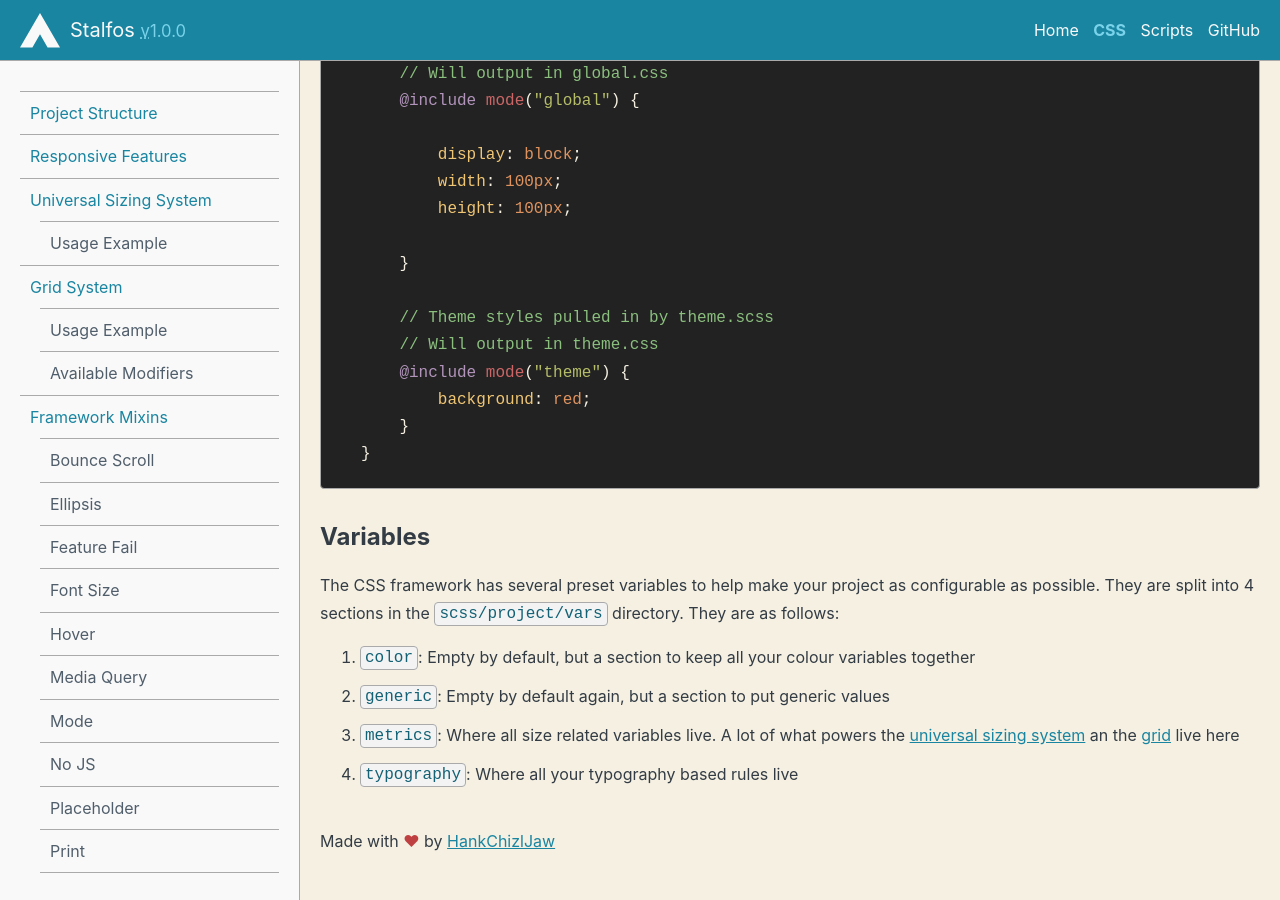
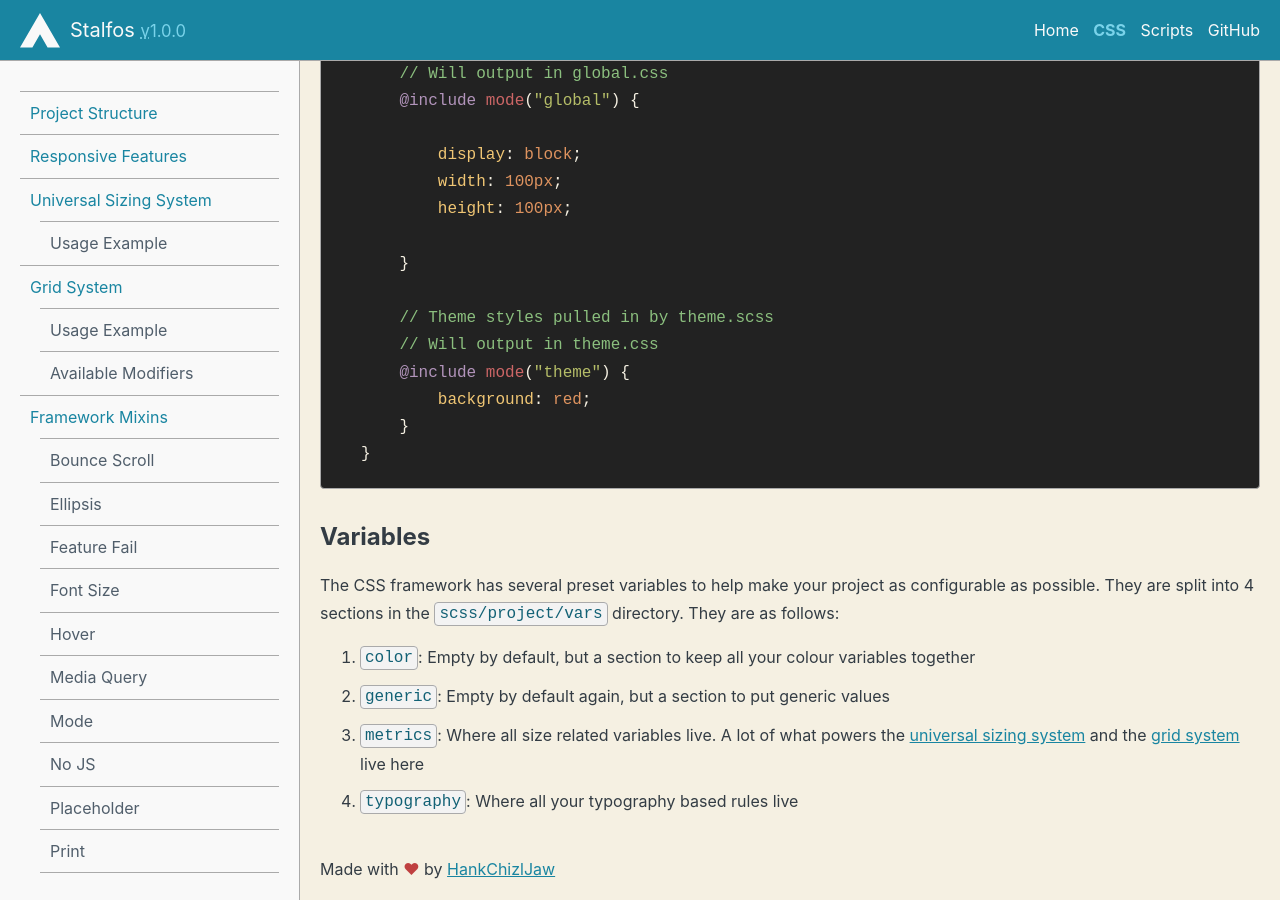
Before and after one commit to Andy-set-studio/stalfos.io, a Jekyll site: the page built from 01-css.md, in a window 1280 px wide and 900 px high, scrolled down 13245 px. Built offline with Jekyll 4.4.1, drawn with Linux system fonts in a browser that asks for light colours.

Commit message:
Linkage tweak

```diff
--- a/01-css.md
+++ b/01-css.md
@@ -300,7 +300,7 @@
 
 1. `color`: Empty by default, but a section to keep all your colour variables together
 2. `generic`: Empty by default again, but a section to put generic values
-3. `metrics`: Where all size related variables live. A lot of what powers the [universal sizing system](#universal-sizing-system) an the [grid](#grid) live here
+3. `metrics`: Where all size related variables live. A lot of what powers the [universal sizing system](#universal-sizing-system) and the [grid system](#grid-system) live here
 4. `typography`: Where all your typography based rules live
 
 
```
